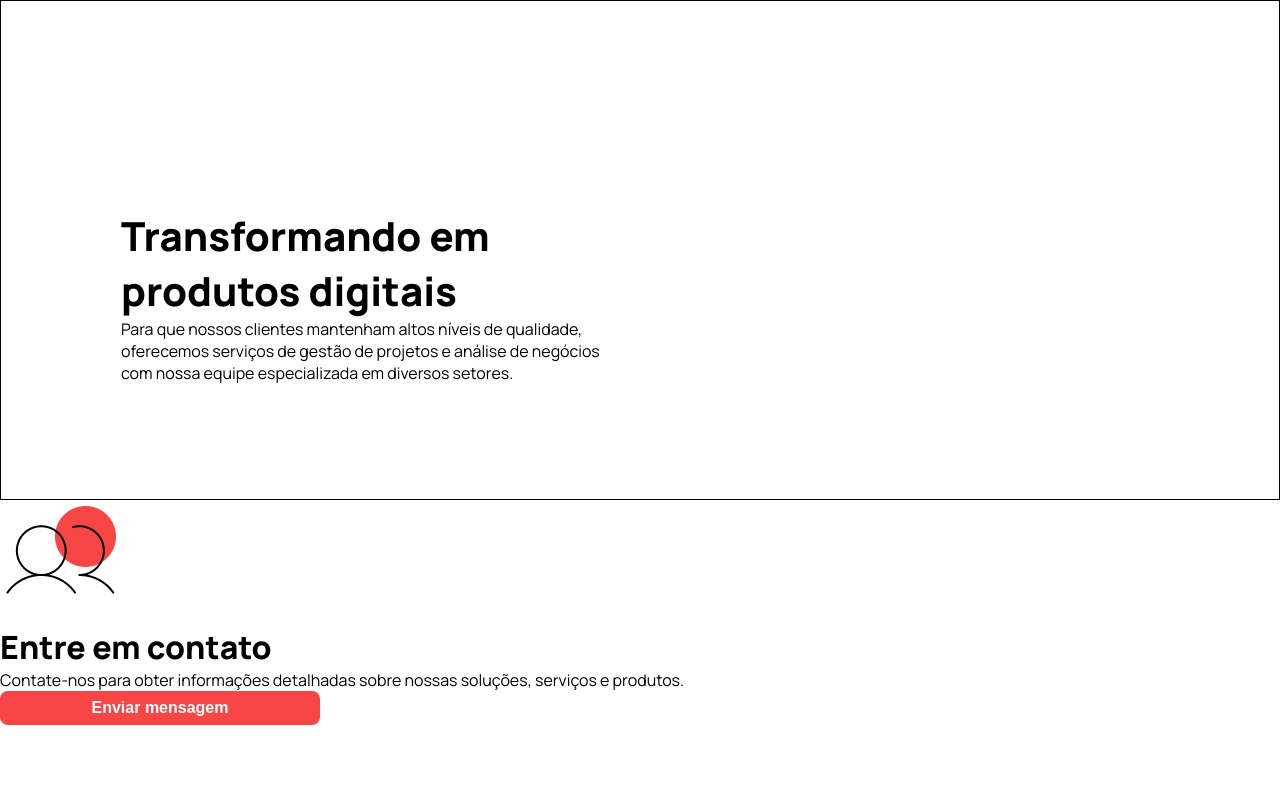
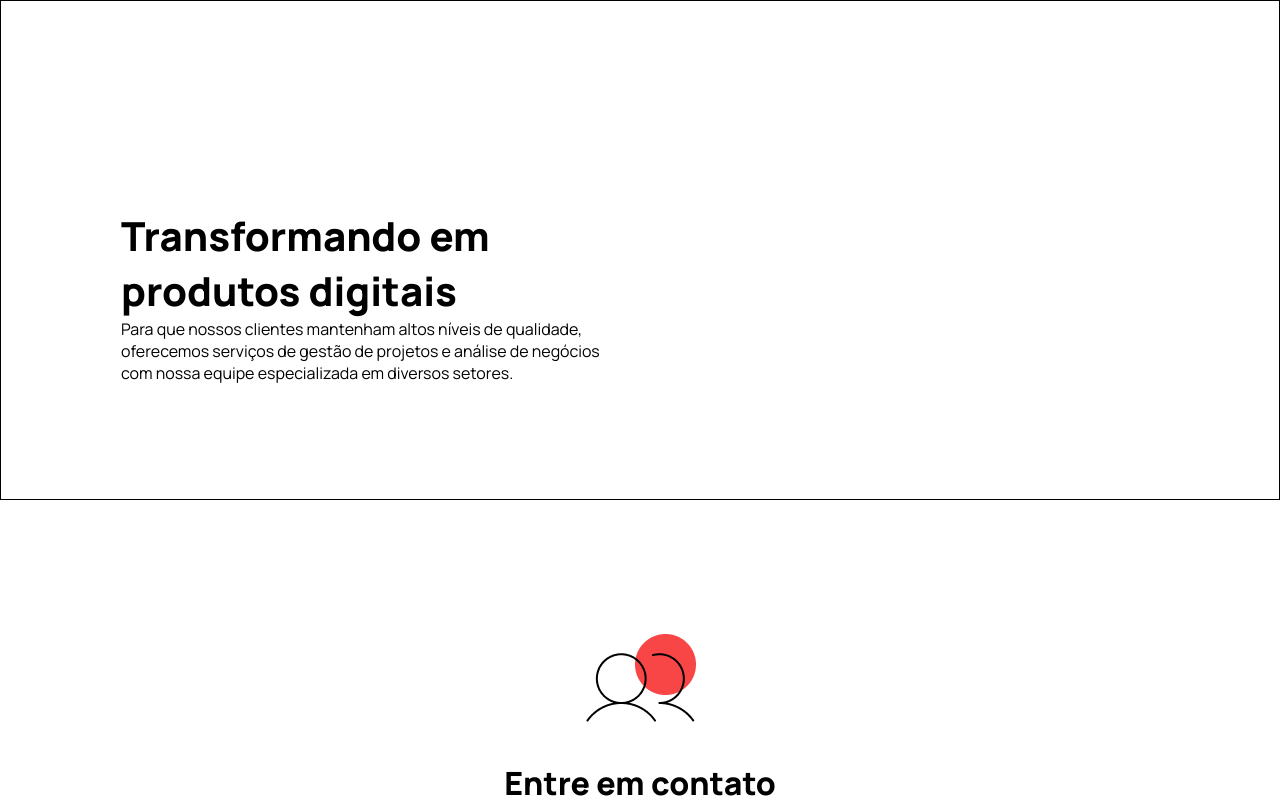
Before and after one commit to filipealvesr2019/reponsividade-DNC, a plain HTML site: page index.html in a window 1280 px wide. Shown: the top 808 px of the page. Drawn offline with Linux system fonts and the light colour scheme.

Commit message:
Seletores, Propriedades e Box Model parte 4

```diff
--- a/index.html
+++ b/index.html
@@ -24,15 +24,14 @@
           </p>
         </div>
       </section>
-      <section >
-        <div >
+      <section class="container">
           <img src="./assets/user.png" alt="icone de contato">
-          <h2>Entre em contato</h2>
+          <h2 class="contact-title">Entre em contato</h2>
           <p>
             Contate-nos para obter informações detalhadas sobre nossas soluções, serviços e produtos.
           </p>
           <button>Enviar mensagem</button>
-        </div>
+
       </section>
     </main>
   </body>
--- a/styles.css
+++ b/styles.css
@@ -21,7 +21,7 @@ button{
     background-color: #F84646;
     color: #fff;
     border: 0;
-    width: 25vw;
+    width: 14vw;
     font-size: 1rem;
     padding: 8px 24px;
     border-radius: 8px;
@@ -38,3 +38,21 @@ button{
     width: 500px;
     top: calc(50% - 10%) ;
 }
+
+.container{
+    padding: 8rem 2rem;
+    text-align: center;
+}
+
+.contact-title{
+    margin-top: 8px;
+
+}
+
+.container > p{
+    margin-top: 1.5rem;
+}
+
+.container > button{
+    margin-top: 2rem;
+}
```
